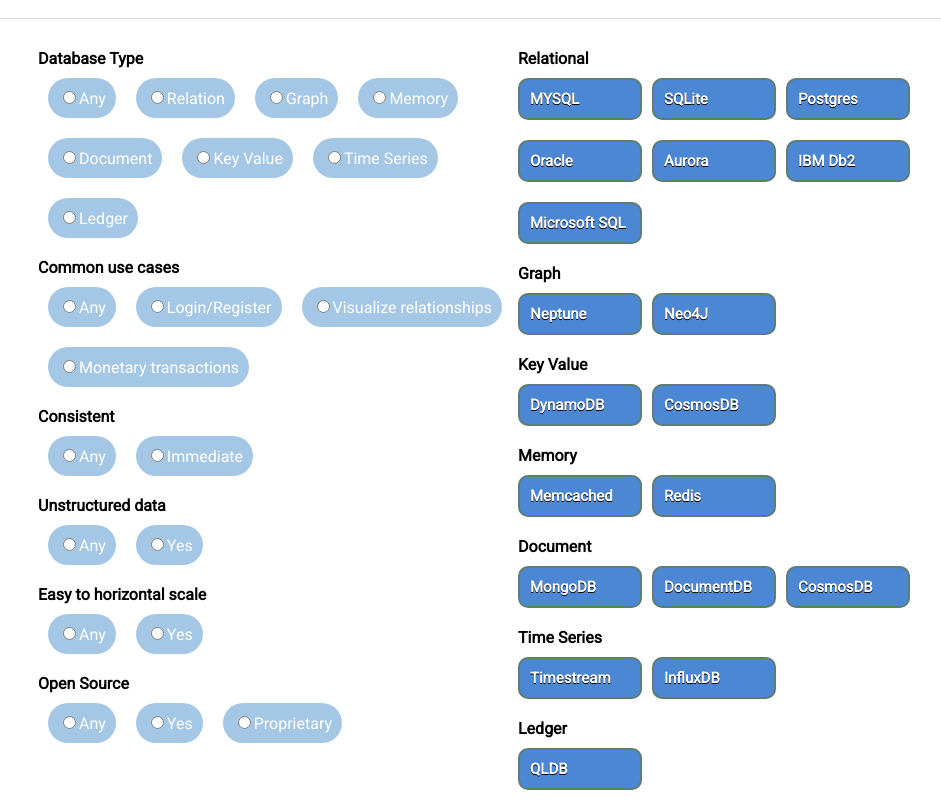
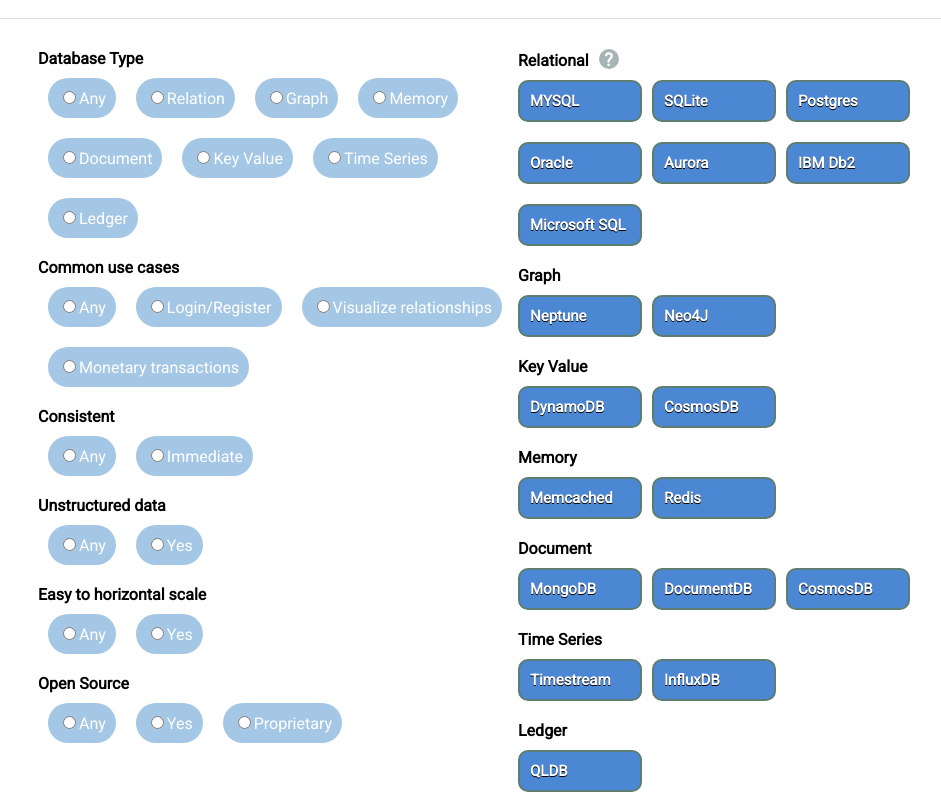
Before and after one commit to TommyDong1998/WhichDatabase, a plain HTML site: page index.html in a window 1280 px wide. Shown: the part 79-888 px from the top of the page, without its empty margins (122-1063 px from the left). Drawn offline with nearby package versions, Linux system fonts and the light colour scheme.

Commit message:
Added tooltip

```diff
--- a/index.html
+++ b/index.html
@@ -22,6 +22,9 @@
         <a href="https://tommydong.com">Tommy Dong © 2023</a><br/>
         If you have any suggestions or ideas feel free to make an issue on the <a href="https://github.com/TommyDong1998/WhichDatabase">Github</a>
     </footer>
+
+<script src="https://unpkg.com/@popperjs/core@2/dist/umd/popper.min.js"></script>
+<script src="https://unpkg.com/tippy.js@6/dist/tippy-bundle.umd.js"></script>
+<script src="script.js"></script>
 </body>
-<script src="script.js"></script>
 </html>
--- a/main.css
+++ b/main.css
@@ -40,6 +40,7 @@
 .dbtype .category, .questionCategory .category{
     font-weight: bold;
 }
+
 .dbtype .db{
     font-size: 15px;
     font-weight: bold;
@@ -77,3 +78,16 @@
 footer a{
     color:white !important;
 }
+
+.category > div{
+    background: #a5b4b4;
+    border-radius: 100%;
+    width: 20px;
+    height: 20px;
+    display: block;
+    color: white;
+    text-align: center;
+    font-size: 18px;
+    display: inline-block;
+    margin-left: 10px;
+}
--- a/script.js
+++ b/script.js
@@ -1,57 +1,160 @@
 //List databases
 const databases = {
-  Relational: [
-    { name: "MYSQL", tags: ["relation", "consistent_immediate", "opensource","commonusecase_login"] },
+  Relational: {
+    tooltip:"If you need to structure data as relationships or if ACID compliant is a must",
+    list: [
+      {
+        name: "MYSQL",
+        tags: [
+          "relation",
+          "consistent_immediate",
+          "opensource",
+          "commonusecase_login",
+        ],
+      },
       {
         name: "SQLite",
-      tags: ["relation", "consistent_immediate", "opensource","commonusecase_login"],
+        tags: [
+          "relation",
+          "consistent_immediate",
+          "opensource",
+          "commonusecase_login",
+        ],
       },
       {
         name: "Postgres",
-      tags: ["relation", "consistent_immediate","unstructured", "opensource","commonusecase_login"],
+        tags: [
+          "relation",
+          "consistent_immediate",
+          "unstructured",
+          "opensource",
+          "commonusecase_login",
+        ],
       },
       {
         name: "Oracle",
-      tags: ["relation", "consistent_immediate", "proprietary","commonusecase_login"],
+        tags: [
+          "relation",
+          "consistent_immediate",
+          "proprietary",
+          "commonusecase_login",
+        ],
       },
       {
         name: "Aurora",
-      tags: ["relation", "consistent_immediate", "proprietary","commonusecase_login"],
+        tags: [
+          "relation",
+          "consistent_immediate",
+          "proprietary",
+          "commonusecase_login",
+        ],
       },
       {
         name: "IBM Db2",
-      tags: ["relation", "consistent_immediate", "proprietary","commonusecase_login"],
+        tags: [
+          "relation",
+          "consistent_immediate",
+          "proprietary",
+          "commonusecase_login",
+        ],
       },
       {
         name: "Microsoft SQL",
-      tags: ["relation", "consistent_immediate", "proprietary","commonusecase_login"],
-    }
+        tags: [
+          "relation",
+          "consistent_immediate",
+          "proprietary",
+          "commonusecase_login",
         ],
-  Graph: [
-    { name: "Neptune", tags: ["graph", "proprietary","commonusecase_visualize"] },
-    { name: "Neo4J", tags: ["graph", "opensource","commonusecase_visualize"] }
+      },
     ],
-  "Key Value": [
+  },
+  Graph: {
+    list: [
+      {
+        name: "Neptune",
+        tags: ["graph", "proprietary", "commonusecase_visualize"],
+      },
+      {
+        name: "Neo4J",
+        tags: ["graph", "opensource", "commonusecase_visualize"],
+      },
+    ],
+  },
+  "Key Value": {
+    list: [
       {
         name: "DynamoDB",
-      tags: ["keyvalue", "consistent_immediate", "proprietary","horizontal_scaling","commonusecase_login"],
+        tags: [
+          "keyvalue",
+          "consistent_immediate",
+          "proprietary",
+          "horizontal_scaling",
+          "commonusecase_login",
+        ],
       },
-    { name: "CosmosDB", tags: ["document", "keyvalue","unstructured", "proprietary","commonusecase_login","consistent_immediate"] }
+      {
+        name: "CosmosDB",
+        tags: [
+          "document",
+          "keyvalue",
+          "unstructured",
+          "proprietary",
+          "commonusecase_login",
+          "consistent_immediate",
         ],
-  Memory: [
+      },
+    ],
+  },
+  Memory: {
+    list: [
       { name: "Memcached", tags: ["memory", "opensource"] },
       { name: "Redis", tags: ["memory", "opensource"] },
     ],
-  Document: [
-    { name: "MongoDB", tags: ["document", "opensource", "unstructured", "horizontal_scaling","commonusecase_login","consistent_immediate"] },
-    { name: "DocumentDB", tags: ["document", "proprietary","unstructured","commonusecase_login","consistent_immediate"] },
-    { name: "CosmosDB", tags: ["document", "keyvalue","unstructured", "proprietary","commonusecase_login","consistent_immediate"] },
+  },
+  Document: {
+    list: [
+      {
+        name: "MongoDB",
+        tags: [
+          "document",
+          "opensource",
+          "unstructured",
+          "horizontal_scaling",
+          "commonusecase_login",
+          "consistent_immediate",
         ],
-  "Time Series": [
-    { name: "Timestream", tags: ["Timestream","proprietary"] },
-    { name: "InfluxDB", tags: ["Timestream","opensource"] },
+      },
+      {
+        name: "DocumentDB",
+        tags: [
+          "document",
+          "proprietary",
+          "unstructured",
+          "commonusecase_login",
+          "consistent_immediate",
         ],
-  Ledger: [{ name: "QLDB", tags: ["ledger", "proprietary"] }],
+      },
+      {
+        name: "CosmosDB",
+        tags: [
+          "document",
+          "keyvalue",
+          "unstructured",
+          "proprietary",
+          "commonusecase_login",
+          "consistent_immediate",
+        ],
+      },
+    ],
+  },
+  "Time Series": {
+    list: [
+      { name: "Timestream", tags: ["Timestream", "proprietary"] },
+      { name: "InfluxDB", tags: ["Timestream", "opensource"] },
+    ],
+  },
+  Ledger: { list: [{ name: "QLDB", tags: ["ledger", "proprietary"] }] },
 };
 
 const questions = {
@@ -71,7 +174,7 @@
     { name: "Visualize relationships", tags: ["commonusecase_visualize"] },
     { name: "Monetary transactions", tags: ["consistent_immediate"] },
   ],
-  "Consistent": [
+  Consistent: [
     { name: "Any", tags: [] },
     { name: "Immediate", tags: ["consistent_immediate"] },
   ],
@@ -81,7 +184,7 @@
   ],
   "Easy to horizontal scale": [
     { name: "Any", tags: [] },
-    { name: "Yes", tags: ["horizontal_scaling"] }
+    { name: "Yes", tags: ["horizontal_scaling"] },
   ],
   "Open Source": [
     { name: "Any", tags: [] },
@@ -111,18 +214,34 @@
 
     let category = createDiv("category");
     category.innerText = dbtype;
+
     dbtypeElement.appendChild(category);
+    /*
+    Create tooltip
+    Uses Tippy.js
+    */
+    if (databases[dbtype].tooltip) {
+      let q = document.createElement("div");
+      q.innerText = " ?";
+      q.id = "question_" + dbtype;
+      category.appendChild(q);
+
+      tippy("#question_" + dbtype, {
+        content: databases[dbtype].tooltip,
+      });
+    }
+    /*End of tooltip*/
 
     let list = createDiv("list");
     dbtypeElement.appendChild(list);
 
-    databases[dbtype]
+    databases[dbtype].list
       .filter((db) => {
         return filtersTags.every((v) => db.tags.includes(v.tag));
       })
       .forEach((db, idx) => {
         let dbElement = createDiv("db");
-        databases[dbtype][idx].element = dbElement;
+        databases[dbtype].list[idx].element = dbElement;
         dbElement.innerText = db.name;
         list.appendChild(dbElement);
       });
@@ -137,15 +256,12 @@
   //Remove all the tags with same category
 
   filtersTags = filtersTags.filter((filter) => {
-    console.log(filter.category,  category)
     return filter.category != category;
   });
-  console.log(filtersTags)
   //Add new tag
   question.tags.forEach((tag) =>
     filtersTags.push({ category: category, tag: tag })
   );
-  console.log(category,filtersTags)
   generateDatabaseOutput();
 }
 
```
Lines whose indentation alone changed are shown as unchanged.
